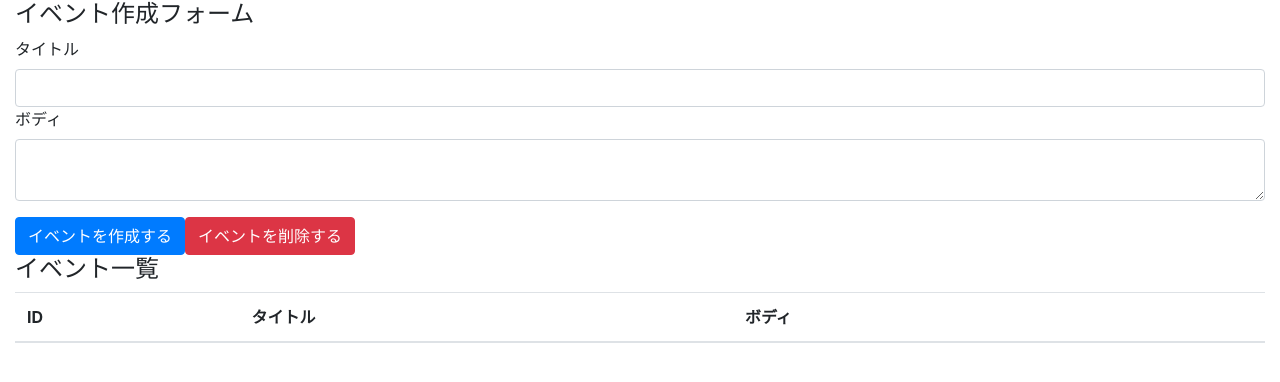
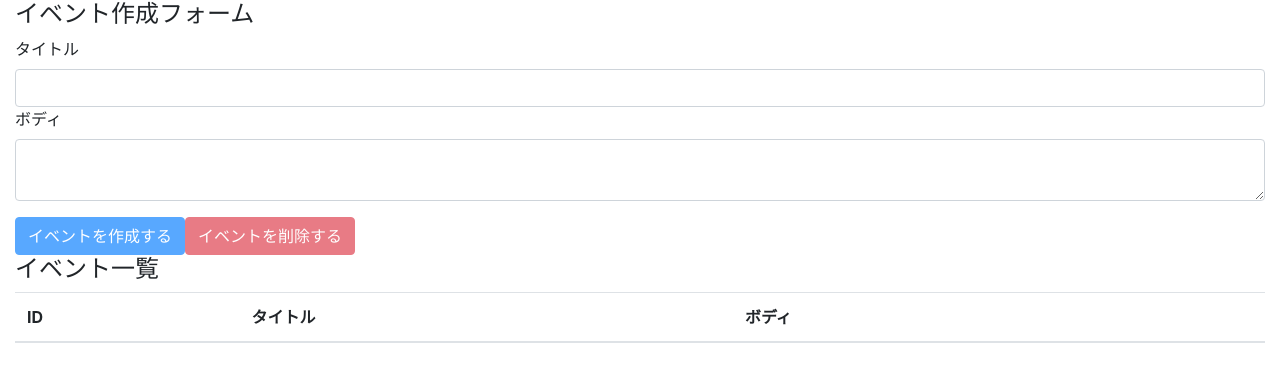
Before and after one commit to Reo-Saito1/react-hooks-101, a React (Create React App) app: page / in a window 1280 px wide. Shown: the top 382 px of the page. Built offline with nearby package versions, Linux system fonts and the light colour scheme.

Commit message:
implement all events delection feature

```diff
--- a/src/components/App.js
+++ b/src/components/App.js
@@ -24,6 +24,17 @@
   }
 
   console.log({ state })
+
+
+  const deleteAllEvents = e => {
+    e.preventDefault();
+
+    const result = window.confirm('すべてのイベントを本当に削除しても良いですか？')
+
+    if (result) dispatch({ type: 'DELETE_ALL_EVENTS' })
+  }
+
+  const unCreate = title === '' || body === ''
   return (
     <div className="container-fluid">
       <h4>イベント作成フォーム</h4>
@@ -35,8 +46,8 @@
             <label htmlFor="formEventBody">ボディ</label>
             <textarea className="form-control" id="formEventBody" value={body} onChange={e => { setBody(e.target.value) }} />
           </div>
-          <button className="btn btn-primary" onClick={addEvent}>イベントを作成する</button>
-          <button className="btn btn-danger ">イベントを削除する</button>
+          <button className="btn btn-primary" onClick={addEvent} disabled={unCreate}>イベントを作成する</button>
+          <button className="btn btn-danger " onClick={deleteAllEvents} disabled={state.length === 0}>イベントを削除する</button>
           <h4>イベント一覧</h4>
           <table className="table table-hover">
             <thead>
--- a/src/components/Event.js
+++ b/src/components/Event.js
@@ -3,7 +3,9 @@
     const id = event.id;
     //削除ボタン
     const handleClickDeleteButton = () => {
-        dispatch({ type: "DELETE_EVENT", id })
+
+        const result = window.confirm(`イベント(id:${id})を本当に削除しても良いですか？`)
+        if (result) dispatch({ type: "DELETE_EVENT", id })
     }
 
     return (
--- a/src/reducers/index.js
+++ b/src/reducers/index.js
@@ -7,7 +7,7 @@
             return [...state, { id, ...event }]
         case 'DELETE_EVENT':
             return state.filter(event => event.id !== action.id);
-        case 'DELETE_ALL_EVENT':
+        case 'DELETE_ALL_EVENTS':
             return []
         default:
             return state
```
